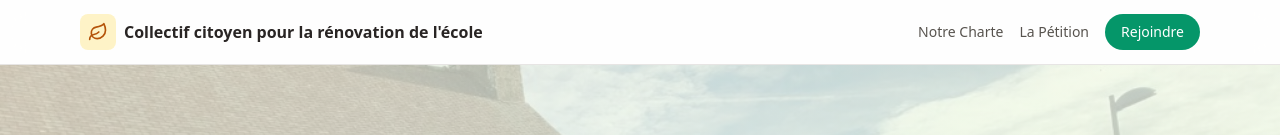
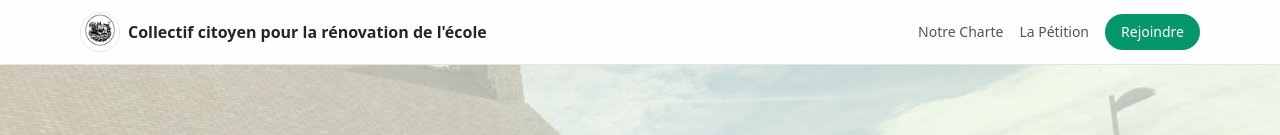
Before and after one commit to malo22110/collectif-ecole-km, a Next.js app: page / in a window 1280 px wide. Shown: the top 135 px of the page. Built offline with nearby package versions, Linux system fonts and the light colour scheme; no server answers; the database is empty.

Commit message:
feat: add official collective logo and favicon

```diff
--- a/app/page.tsx
+++ b/app/page.tsx
@@ -91,9 +91,7 @@ export default function LandingPage() {
       <header className="sticky top-0 z-50 bg-white/80 backdrop-blur-md border-b border-stone-200">
         <div className="max-w-6xl mx-auto px-4 h-16 flex items-center justify-between">
           <div className="flex items-center gap-2">
-            <div className="bg-amber-100 p-2 rounded-lg text-amber-700">
-              <Leaf size={20} />
-            </div>
+            <img src="/images/logo.png" alt="Logo Collectif" className="w-10 h-10 object-contain rounded-full border border-stone-200 bg-white" />
             <span className="font-semibold text-stone-800 hidden sm:block text-sm md:text-base">
               Collectif citoyen pour la rénovation de l'école
             </span>
```
Also changed, not shown: app/icon.png (added), public/images/logo.png (added).
